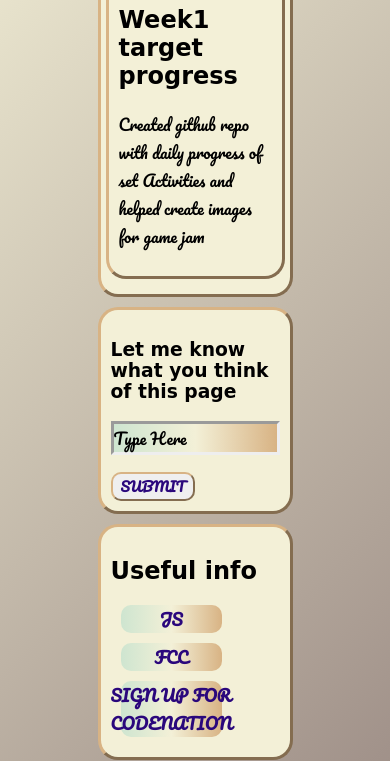
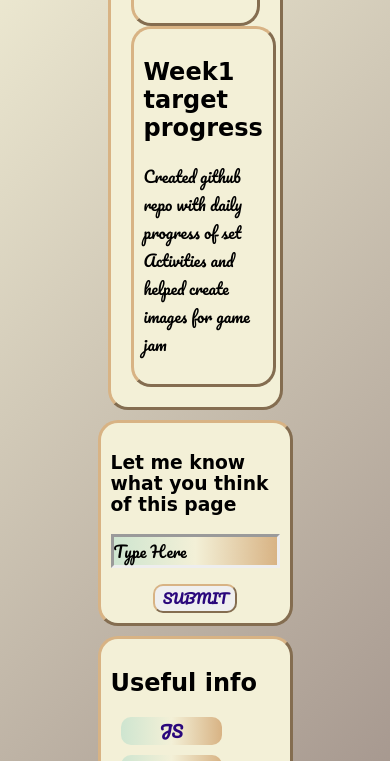
Before and after one commit to Thabai/Thabai.github.io, a plain HTML site: page index.html in a window 390 px wide. Shown: the part 1239-2000 px from the top of the page. Drawn offline with Linux system fonts and the light colour scheme; a web font is replaced by a local one.

Commit message:
third commit

```diff
--- a/Styles/main.css
+++ b/Styles/main.css
@@ -4,7 +4,7 @@ body {
     background-size: 200% 200%;
 	animation: gradient 15s ease infinite;
     margin: auto;
-    width: 50%;
+    width: 70%;
     font-family: 'Pacifico', cursive;
 }
 
@@ -33,16 +33,24 @@ div {
 
 .container {
     display: flex;
-    flex-wrap: wrap;
-    padding: 5px;
+    padding: 20px;
+    margin: 10px;
 }
 
+.container div {
+    margin: 10px;
+}
 
 #img {
     position: relative;
     width: 100%;
     border-style: double;
     border-color:#33ffdd;
+}
+
+h1 {
+    font-family: 'Hachi Maru Pop', cursive;
+    text-align: center;
 }
 
 h2, h3 {
@@ -55,7 +63,8 @@ h2, h3 {
 }
 
 button {
-    align-items: center;
+    display: block;
+    margin: 0 auto;
     text-transform: uppercase;
     border-radius: 10px;
     justify-content: center;
@@ -108,3 +117,20 @@ footer {
 .fa:hover {
     opacity: 0.7;
   }
+
+
+  @media only screen and (max-width: 1200px) {
+
+    /* For mobile phones: */
+    body {
+        margin: auto;
+        width: 50%;
+    }
+    .container {
+        display: flex;
+        flex-wrap: wrap;
+    }
+    .container div {
+        margin: 0px;
+    }
+}
--- a/index.html
+++ b/index.html
@@ -13,7 +13,7 @@
 <body>
 <img id="img" src="https://i1.wp.com/looks-awesome.com/wp-content/uploads/2019/04/How-to-Write-an-Engaging-About-Me-Page-for-a-WordPress-Website.jpg?w=810&ssl=1" alt ="img about me">
 <div>
-    <h2>Carly Morris </h2>
+    <h1>Carly Morris </h1>
 </div>
 
 <div class="container">
```
